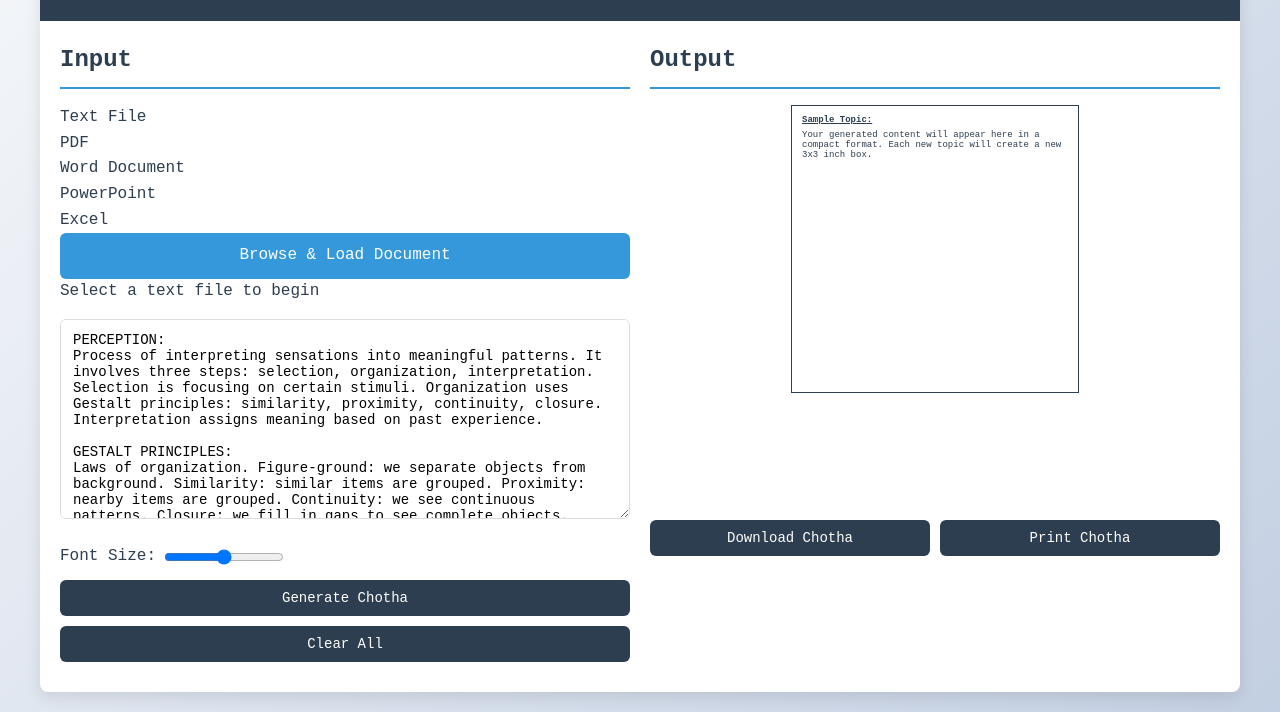
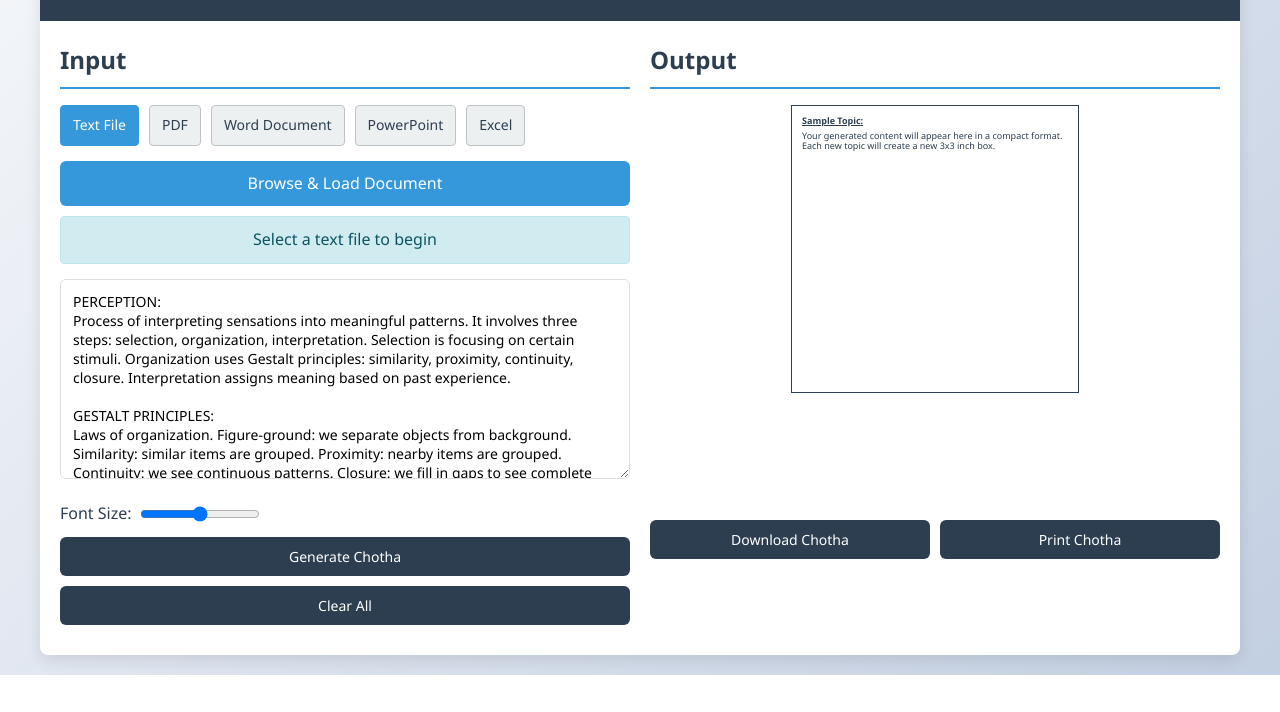
Before and after one commit to rahmanamaan28-max/Chotha-Generator, a plain HTML site: page index.html in a window 1280 px wide. Shown: the part 132-844 px from the top of the page. After the commit the page ends 807 px from the top, so only its background shows below. Drawn offline with Linux system fonts and the light colour scheme.

Commit message:
Update style.css

```diff
--- a/style.css
+++ b/style.css
@@ -2,7 +2,7 @@
     margin: 0;
     padding: 0;
     box-sizing: border-box;
-    font-family: 'Courier New', monospace;
+    font-family: 'Segoe UI', Tahoma, Geneva, Verdana, sans-serif;
 }
 
 body {
@@ -87,6 +87,29 @@ input[type="file"] {
     display: none;
 }
 
+.file-type-buttons {
+    display: flex;
+    gap: 10px;
+    margin-bottom: 15px;
+    flex-wrap: wrap;
+}
+
+.file-type-btn {
+    padding: 8px 12px;
+    background: #ecf0f1;
+    border: 1px solid #bdc3c7;
+    border-radius: 4px;
+    cursor: pointer;
+    font-size: 14px;
+    transition: all 0.3s;
+}
+
+.file-type-btn.active {
+    background: #3498db;
+    color: white;
+    border-color: #3498db;
+}
+
 button {
     background: #2c3e50;
     color: white;
@@ -109,8 +132,9 @@ button:hover {
     min-height: 400px;
     margin-bottom: 15px;
     display: flex;
-    flex-direction: column;
-    align-items: center;
+    flex-wrap: wrap;
+    gap: 10px;
+    justify-content: center;
 }
 
 .chotha-box {
@@ -122,7 +146,6 @@ button:hover {
     line-height: 1.1;
     overflow: hidden;
     background: white;
-    margin-bottom: 10px;
     page-break-inside: avoid;
 }
 
@@ -151,6 +174,25 @@ button:hover {
 
 input[type="range"] {
     width: 120px;
+}
+
+.status-message {
+    padding: 10px;
+    margin: 10px 0;
+    border-radius: 4px;
+    text-align: center;
+}
+
+.status-info {
+    background-color: #d1ecf1;
+    color: #0c5460;
+    border: 1px solid #bee5eb;
+}
+
+.status-error {
+    background-color: #f8d7da;
+    color: #721c24;
+    border: 1px solid #f5c6cb;
 }
 
 @media (max-width: 768px) {
```
